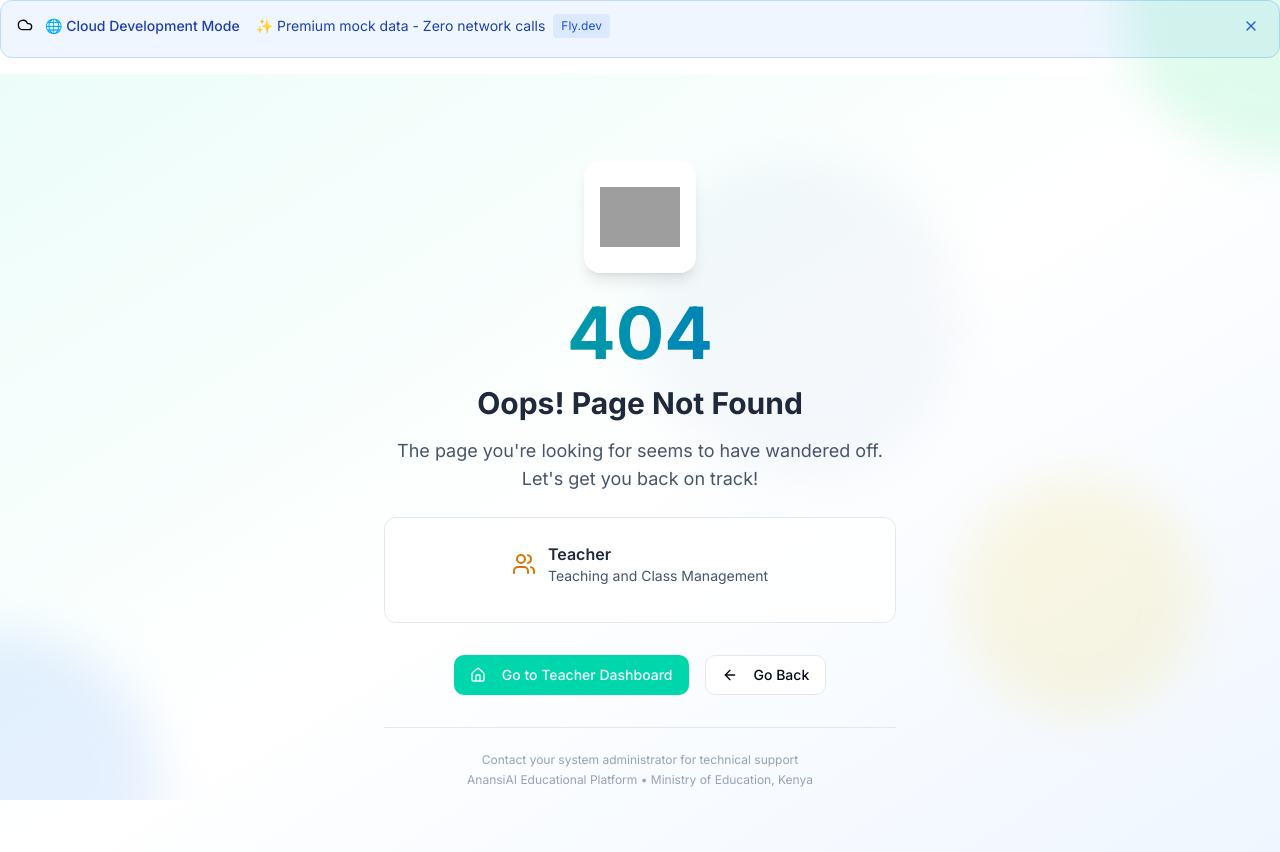
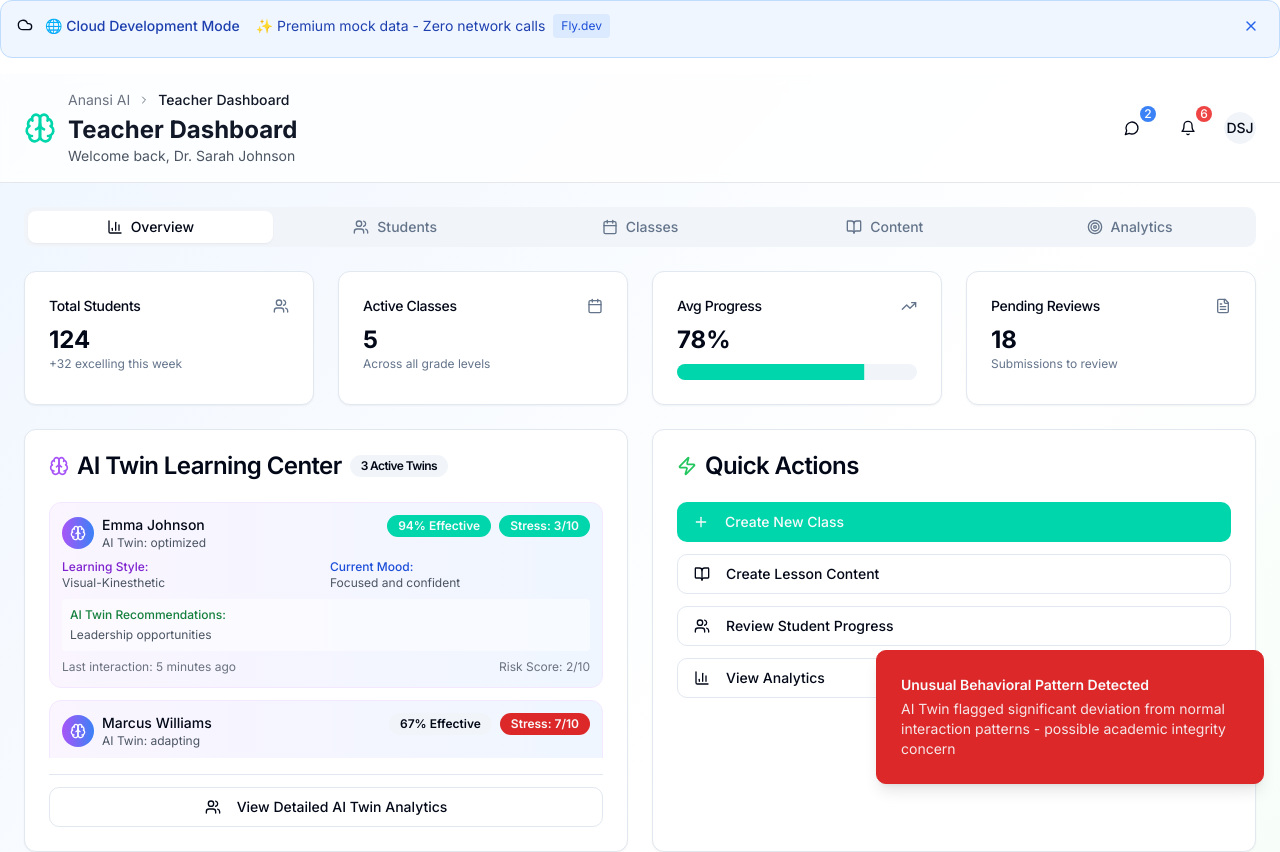
Before and after one commit to MutaiG/AnansiAI, a React (Vite) app: page /dev-teacher in a window 1280 px wide. Shown: the top 852 px of the page. Built offline with nearby package versions, Linux system fonts and the light colour scheme; grey boxes are pictures that could not be loaded; the HTML template or start-up script is replaced by a standard one.

Commit message:
Add development navigation to teacher dashboard
cgen-bf7520ed4569419499d0c7df13229037

```diff
--- a/src/App.tsx
+++ b/src/App.tsx
@@ -37,8 +37,9 @@ const App = () => (
           <div className="min-h-screen">
             <DevelopmentBanner />
             <Routes>
-              {/* Redirect root to school login */}
+              {/* Redirect root to school login - but allow direct teacher dashboard access in dev */}
               <Route path="/" element={<Navigate to="/login" replace />} />
+              <Route path="/dev-teacher" element={<TeacherDashboard />} />
 
               {/* Authentication Routes */}
               <Route path="/login" element={<SchoolLogin />} />
```
